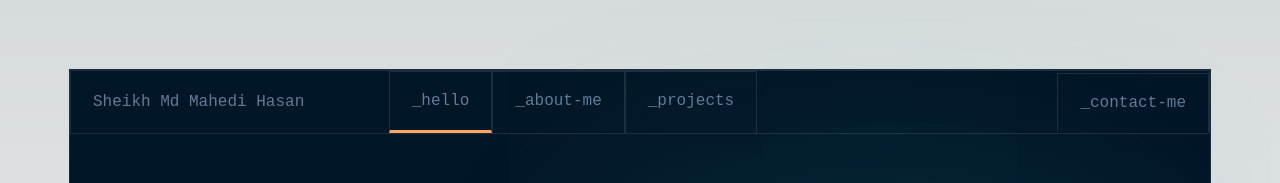
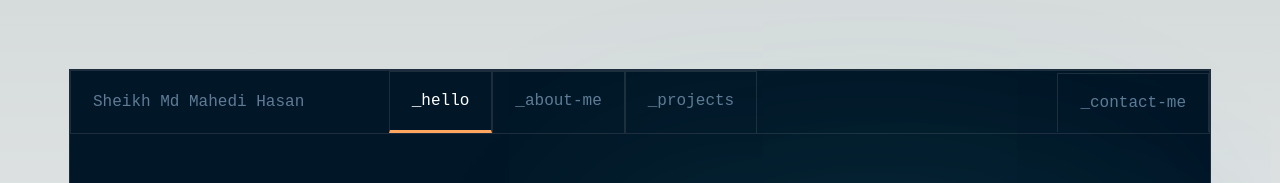
Before and after one commit to Mahedi-Hasan10/NexTPortfolio, a Next.js app: page / in a window 1280 px wide. Shown: the top 183 px of the page. Built offline with nearby package versions, Linux system fonts and the light colour scheme.

Commit message:
navigation text color updated

```diff
--- a/app/common/Navbar.jsx
+++ b/app/common/Navbar.jsx
@@ -75,7 +75,7 @@ const Navbar = () => {
             <Link
             className={`${
               pathname === "/" ? "custom-style" : "not-custom-style"
-            } lg:border-r border-b lg:border-l border-t border-[#1E2D3D] px-[22px] py-[17px] hover:text-white focus:text-white `}
+            } lg:border-r border-b lg:border-l border-t border-[#1E2D3D] px-[22px] py-[17px] hover:text-white `}
               href="/"
             >
               _hello
@@ -83,7 +83,7 @@ const Navbar = () => {
             <Link
                className={`${
                 pathname === "/about-me/info" ? "custom-style" : "not-custom-style"
-              } lg:border-r border-b lg:border-l border-t border-[#1E2D3D] px-[22px] py-[17px] hover:text-white focus:text-white `}
+              } lg:border-r border-b lg:border-l border-t border-[#1E2D3D] px-[22px] py-[17px] hover:text-white `}
               href="/about-me/info"
             >
               _about-me
@@ -91,7 +91,7 @@ const Navbar = () => {
             <Link
                className={`${
                 pathname === "/project" ? "custom-style" : "not-custom-style"
-              } lg:border-r border-b lg:border-l border-t border-[#1E2D3D] px-[22px] py-[17px] hover:text-white focus:text-white `}
+              } lg:border-r border-b lg:border-l border-t border-[#1E2D3D] px-[22px] py-[17px] hover:text-white `}
               href="/project"
             >
               _projects
@@ -101,7 +101,7 @@ const Navbar = () => {
         <Link
            className={`${
             pathname === "/contact" ? "custom-style" : "not-custom-style"
-          } lg:border-r border-b lg:border-l border-t border-[#1E2D3D] px-[22px] py-[17px] hover:text-white focus:text-white `}
+          } lg:border-r border-b lg:border-l border-t border-[#1E2D3D] px-[22px] py-[17px] hover:text-white `}
           href="/contact"
         >
           _contact-me
--- a/app/globals.css
+++ b/app/globals.css
@@ -61,7 +61,9 @@ body {
 }
 .custom-style{
  border-bottom: 3px solid #FEA55F;
+ color: white;
 }
 .not-custom-style{
   border-bottom: none;
+  color: #607B96;
 }
```
